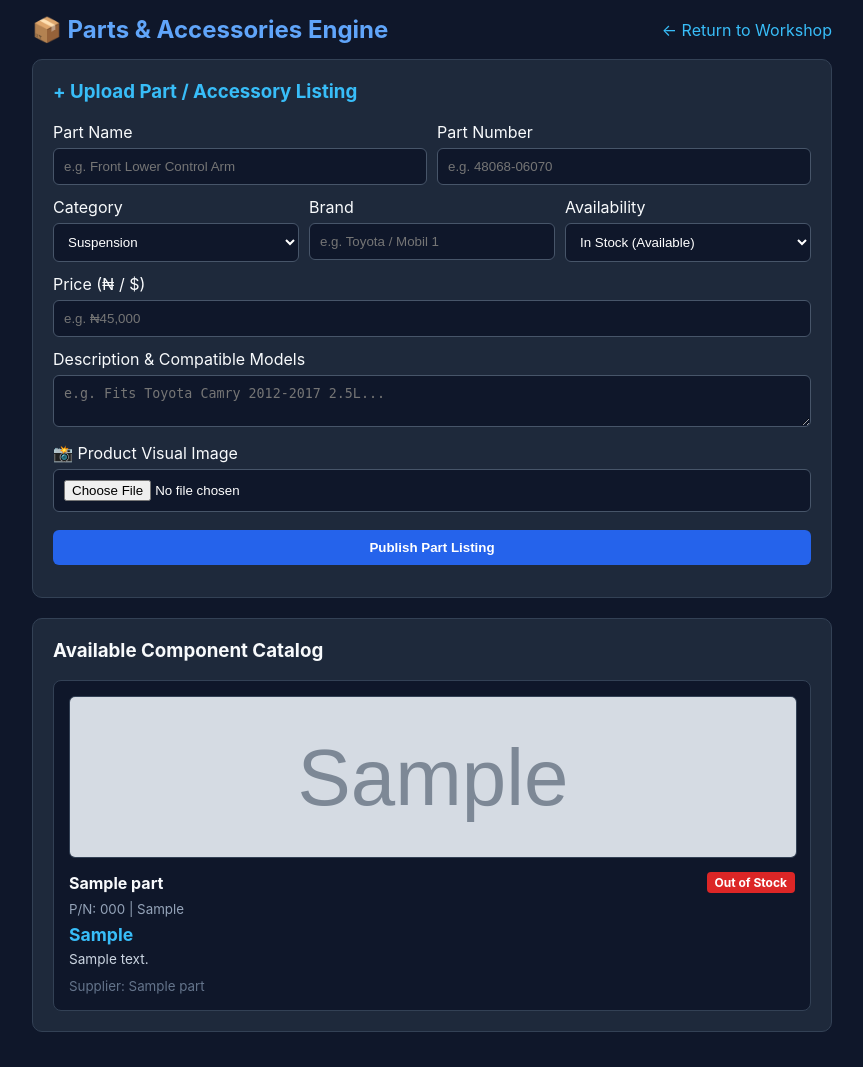
After one commit to godsolomo/Cabostech-, a Flask app: page /parts in a window 1280 px wide. The commit adds this page. Shown: the whole page, without its empty margins (208-1071 px from the left). Run offline with Flask 3, Linux system fonts and the light colour scheme; tables that the repository leaves empty hold one stand-in row (values such as "Sample post"); grey boxes marked "Sample" are stand-in pictures.

Commit message:
Add multi-role authentication (technician, owner, supplier) and visual image upload for workshop service and parts catalog

```diff
--- a/app.py
+++ b/app.py
@@ -1,11 +1,16 @@
-from flask import Flask, render_template, request, jsonify, redirect, url_for
+import os
+import time
+from flask import Flask, render_template, request, redirect, url_for, flash
 from flask_sqlalchemy import SQLAlchemy
+from flask_login import LoginManager, UserMixin, login_user, logout_user, login_required, current_user
+from werkzeug.security import generate_password_hash, check_password_hash
+from werkzeug.utils import secure_filename
 import requests
-import os
 
 app = Flask(__name__)
+app.config['SECRET_KEY'] = os.environ.get('SECRET_KEY', 'cabos-tech-secret-key-2026')
 
-# Configure PostgreSQL or SQLite fallback
+# Database configuration
 db_url = os.environ.get('DATABASE_URL', 'sqlite:///cabostech.db')
 if db_url.startswith("postgres://"):
     db_url = db_url.replace("postgres://", "postgresql://", 1)
@@ -13,9 +18,33 @@ if db_url.startswith("postgres://"):
 app.config['SQLALCHEMY_DATABASE_URI'] = db_url
 app.config['SQLALCHEMY_TRACK_MODIFICATIONS'] = False
 
+# Image Upload Configuration
+UPLOAD_FOLDER = os.path.join('static', 'uploads')
+ALLOWED_EXTENSIONS = {'png', 'jpg', 'jpeg', 'webp', 'gif'}
+app.config['UPLOAD_FOLDER'] = UPLOAD_FOLDER
+os.makedirs(UPLOAD_FOLDER, exist_ok=True)
+
 db = SQLAlchemy(app)
+login_manager = LoginManager(app)
+login_manager.login_view = 'login'
 
-# --- CABOS TECH & TAN DATA MODELS ---
+def allowed_file(filename):
+    return '.' in filename and filename.rsplit('.', 1)[1].lower() in ALLOWED_EXTENSIONS
+
+# --- MODELS ---
+
+class User(UserMixin, db.Model):
+    id = db.Column(db.Integer, primary_key=True)
+    username = db.Column(db.String(80), unique=True, nullable=False)
+    email = db.Column(db.String(120), unique=True, nullable=False)
+    password_hash = db.Column(db.String(200), nullable=False)
+    role = db.Column(db.String(20), nullable=False, default='owner') # 'technician', 'owner', 'supplier'
+
+    def set_password(self, password):
+        self.password_hash = generate_password_hash(password)
+
+    def check_password(self, password):
+        return check_password_hash(self.password_hash, password)
 
 class Vehicle(db.Model):
     id = db.Column(db.Integer, primary_key=True)
@@ -27,27 +56,36 @@ class Vehicle(db.Model):
     engine = db.Column(db.String(100))
     drive_type = db.Column(db.String(50))
     plant_country = db.Column(db.String(50))
-    inspections = db.relationship('Inspection', backref='vehicle', lazy=True)
+    odometer = db.Column(db.Integer, default=0)
+    owner_id = db.Column(db.Integer, db.ForeignKey('user.id'), nullable=True)
+    records = db.relationship('ServiceRecord', backref='vehicle', lazy=True)
 
-class Inspection(db.Model):
+class ServiceRecord(db.Model):
     id = db.Column(db.Integer, primary_key=True)
     vehicle_id = db.Column(db.Integer, db.ForeignKey('vehicle.id'), nullable=False)
+    service_type = db.Column(db.String(50), nullable=False)
+    technician = db.Column(db.String(100))
+    odometer_at_service = db.Column(db.Integer)
     date = db.Column(db.DateTime, default=db.func.current_timestamp())
-    camber_front = db.Column(db.String(20))
-    caster_front = db.Column(db.String(20))
-    toe_front = db.Column(db.String(20))
-    suspension_status = db.Column(db.String(100))
-    notes = db.Column(db.Text)
+    details = db.Column(db.Text)
+    image_url = db.Column(db.String(255), nullable=True) # Workshop visual image log
 
-class EmergencyDispatch(db.Model):
+class Part(db.Model):
     id = db.Column(db.Integer, primary_key=True)
-    client_name = db.Column(db.String(100))
-    phone = db.Column(db.String(20))
-    location = db.Column(db.String(200))
-    issue_type = db.Column(db.String(100))
-    status = db.Column(db.String(20), default='Pending')
+    name = db.Column(db.String(100), nullable=False)
+    part_number = db.Column(db.String(50))
+    category = db.Column(db.String(50)) # Engine, Steering, Suspension, Filters, Oils
+    brand = db.Column(db.String(50))
+    price = db.Column(db.String(30))
+    availability = db.Column(db.String(30), default='In Stock') # 'In Stock', 'Order Request', 'Out of Stock'
+    description = db.Column(db.Text)
+    image_url = db.Column(db.String(255), nullable=True) # Product visual photo
+    seller_name = db.Column(db.String(100))
 
-# Auto-create tables in PostgreSQL on request
+@login_manager.user_loader
+def load_user(user_id):
+    return User.query.get(int(user_id))
+
 _tables_created = False
 
 @app.before_request
@@ -57,7 +95,49 @@ def setup_tables():
         db.create_all()
         _tables_created = True
 
-# --- ROUTES ---
+# --- AUTH ROUTES ---
+
+@app.route('/signup', methods=['GET', 'POST'])
+def signup():
+    if request.method == 'POST':
+        username = request.form.get('username')
+        email = request.form.get('email')
+        password = request.form.get('password')
+        role = request.form.get('role', 'owner')
+
+        if User.query.filter((User.username == username) | (User.email == email)).first():
+            return render_template('signup.html', error="Username or Email already exists.")
+
+        user = User(username=username, email=email, role=role)
+        user.set_password(password)
+        db.session.add(user)
+        db.session.commit()
+        login_user(user)
+        return redirect(url_for('home'))
+
+    return render_template('signup.html')
+
+@app.route('/login', methods=['GET', 'POST'])
+def login():
+    if request.method == 'POST':
+        email = request.form.get('email')
+        password = request.form.get('password')
+        user = User.query.filter_by(email=email).first()
+
+        if user and user.check_password(password):
+            login_user(user)
+            return redirect(url_for('home'))
+        return render_template('login.html', error="Invalid email or password.")
+
+    return render_template('login.html')
+
+@app.route('/logout')
+@login_required
+def logout():
+    logout_user()
+    return redirect(url_for('home'))
+
+# --- CORE APP ROUTES ---
 
 @app.route('/')
 def home():
@@ -66,19 +146,14 @@ def home():
 @app.route('/search', methods=['POST'])
 def search_vin():
     vin = request.form.get('vin', '').strip().upper()
-
     if not vin or len(vin) != 17:
         return render_template('index.html', error="Please enter a valid 17-character VIN.")
 
     try:
-        # 1. Search local PostgreSQL database
         vehicle = Vehicle.query.filter_by(vin=vin).first()
-
-        # 2. Fetch from NHTSA API if vehicle record does not exist
         if not vehicle:
             api_url = f"https://vpic.nhtsa.dot.gov/api/vehicles/decodevinvalues/{vin}?format=json"
             res_data = requests.get(api_url, timeout=5).json().get('Results', [{}])[0]
-
             if not res_data.get('Make'):
                 return render_template('index.html', error="VIN not found or invalid format.")
 
@@ -95,11 +170,87 @@ def search_vin():
             db.session.add(vehicle)
             db.session.commit()
 
-        return render_template('result.html', vehicle=vehicle)
-
+        return redirect(url_for('vehicle_profile', vehicle_id=vehicle.id))
     except Exception as e:
         db.session.rollback()
         return render_template('index.html', error=f"System Error: {str(e)}")
 
+@app.route('/vehicle/<int:vehicle_id>')
+def vehicle_profile(vehicle_id):
+    vehicle = Vehicle.query.get_or_404(vehicle_id)
+    history = ServiceRecord.query.filter_by(vehicle_id=vehicle.id).order_by(ServiceRecord.date.desc()).all()
+    return render_template('profile.html', vehicle=vehicle, history=history)
+
+@app.route('/service/add/<int:vehicle_id>', methods=['POST'])
+def add_service(vehicle_id):
+    service_type = request.form.get('service_type')
+    technician = request.form.get('technician')
+    odometer = request.form.get('odometer')
+    details = request.form.get('details')
+
+    image_url = None
+    file = request.files.get('image')
+    if file and file.filename != '' and allowed_file(file.filename):
+        filename = f"{int(time.time())}_{secure_filename(file.filename)}"
+        file.save(os.path.join(app.config['UPLOAD_FOLDER'], filename))
+        image_url = f"/static/uploads/{filename}"
+
+    record = ServiceRecord(
+        vehicle_id=vehicle_id,
+        service_type=service_type,
+        technician=technician,
+        odometer_at_service=int(odometer) if odometer else 0,
+        details=details,
+        image_url=image_url
+    )
+
+    if odometer:
+        v = Vehicle.query.get(vehicle_id)
+        v.odometer = int(odometer)
+
+    db.session.add(record)
+    db.session.commit()
+    return redirect(url_for('vehicle_profile', vehicle_id=vehicle_id))
+
+# --- PARTS ENGINE ROUTES ---
+
+@app.route('/parts')
+def parts_catalog():
+    parts = Part.query.order_by(Part.id.desc()).all()
+    return render_template('parts.html', parts=parts)
+
+@app.route('/parts/add', methods=['POST'])
+def add_part():
+    name = request.form.get('name')
+    part_number = request.form.get('part_number')
+    category = request.form.get('category')
+    brand = request.form.get('brand')
+    price = request.form.get('price')
+    availability = request.form.get('availability')
+    description = request.form.get('description')
+    seller_name = request.form.get('seller_name', current_user.username if current_user.is_authenticated else 'Workshop Supplier')
+
+    image_url = None
+    file = request.files.get('image')
+    if file and file.filename != '' and allowed_file(file.filename):
+        filename = f"part_{int(time.time())}_{secure_filename(file.filename)}"
+        file.save(os.path.join(app.config['UPLOAD_FOLDER'], filename))
+        image_url = f"/static/uploads/{filename}"
+
+    part = Part(
+        name=name,
+        part_number=part_number,
+        category=category,
+        brand=brand,
+        price=price,
+        availability=availability,
+        description=description,
+        seller_name=seller_name,
+        image_url=image_url
+    )
+    db.session.add(part)
+    db.session.commit()
+    return redirect(url_for('parts_catalog'))
+
 if __name__ == '__main__':
     app.run(debug=True)
--- /dev/null
+++ b/templates/parts.html
@@ -0,0 +1,115 @@
+<!DOCTYPE html>
+<html lang="en">
+<head>
+    <meta charset="UTF-8"><meta name="viewport" content="width=device-width, initial-scale=1.0">
+    <title>Parts & Accessories Engine - CABOS TECH</title>
+    <style>
+        body { font-family: -apple-system, BlinkMacSystemFont, "Segoe UI", Roboto, sans-serif; background: #0f172a; color: #f8fafc; margin: 0; padding: 15px; }
+        .container { max-width: 800px; margin: 0 auto; }
+        .card { background: #1e293b; border: 1px solid #334155; padding: 20px; border-radius: 10px; margin-bottom: 20px; }
+        .grid { display: grid; grid-template-columns: repeat(auto-fit, minmax(230px, 1fr)); gap: 15px; }
+        .part-card { background: #0f172a; border: 1px solid #334155; padding: 15px; border-radius: 8px; }
+        .part-img { width: 100%; height: 160px; object-fit: cover; border-radius: 6px; margin-bottom: 10px; border: 1px solid #334155; }
+        .tag-instock { background: #16a34a; color: white; padding: 3px 8px; border-radius: 4px; font-size: 0.75em; font-weight: bold; }
+        .tag-order { background: #d97706; color: white; padding: 3px 8px; border-radius: 4px; font-size: 0.75em; font-weight: bold; }
+        .tag-out { background: #dc2626; color: white; padding: 3px 8px; border-radius: 4px; font-size: 0.75em; font-weight: bold; }
+        input, select, textarea, button { width: 100%; padding: 10px; margin: 6px 0 12px 0; border-radius: 6px; border: 1px solid #475569; background: #0f172a; color: #fff; box-sizing: border-box; }
+        button { background: #2563eb; font-weight: bold; cursor: pointer; border: none; }
+        a { color: #38bdf8; text-decoration: none; }
+    </style>
+</head>
+<body>
+    <div class="container">
+        <div style="display:flex; justify-content:space-between; align-items:center; margin-bottom:15px;">
+            <h2 style="color:#60a5fa; margin:0;">📦 Parts & Accessories Engine</h2>
+            <a href="/">&larr; Return to Workshop</a>
+        </div>
+
+        <!-- Add Part Form (For Suppliers & Technicians) -->
+        <div class="card">
+            <h3 style="margin-top:0; color:#38bdf8;">+ Upload Part / Accessory Listing</h3>
+            <form action="/parts/add" method="POST" enctype="multipart/form-data">
+                <div style="display:grid; grid-template-columns: 1fr 1fr; gap:10px;">
+                    <div>
+                        <label>Part Name</label>
+                        <input type="text" name="name" required placeholder="e.g. Front Lower Control Arm">
+                    </div>
+                    <div>
+                        <label>Part Number</label>
+                        <input type="text" name="part_number" placeholder="e.g. 48068-06070">
+                    </div>
+                </div>
+
+                <div style="display:grid; grid-template-columns: 1fr 1fr 1fr; gap:10px;">
+                    <div>
+                        <label>Category</label>
+                        <select name="category">
+                            <option value="Suspension">Suspension</option>
+                            <option value="Steering">Steering</option>
+                            <option value="Engine & Filters">Engine & Filters</option>
+                            <option value="Oils & Fluids">Oils & Fluids</option>
+                            <option value="Braking">Braking</option>
+                            <option value="Tyres & Wheels">Tyres & Wheels</option>
+                        </select>
+                    </div>
+                    <div>
+                        <label>Brand</label>
+                        <input type="text" name="brand" placeholder="e.g. Toyota / Mobil 1">
+                    </div>
+                    <div>
+                        <label>Availability</label>
+                        <select name="availability">
+                            <option value="In Stock">In Stock (Available)</option>
+                            <option value="Order Request">Order Request (Supplier)</option>
+                            <option value="Out of Stock">Out of Stock</option>
+                        </select>
+                    </div>
+                </div>
+
+                <label>Price (₦ / $)</label>
+                <input type="text" name="price" placeholder="e.g. ₦45,000">
+
+                <label>Description & Compatible Models</label>
+                <textarea name="description" rows="2" placeholder="e.g. Fits Toyota Camry 2012-2017 2.5L..."></textarea>
+
+                <label>📸 Product Visual Image</label>
+                <input type="file" name="image" accept="image/*" required>
+
+                <button type="submit">Publish Part Listing</button>
+            </form>
+        </div>
+
+        <!-- Parts Marketplace Listings -->
+        <div class="card">
+            <h3 style="margin-top:0;">Available Component Catalog</h3>
+            {% if parts %}
+                <div class="grid">
+                    {% for p in parts %}
+                        <div class="part-card">
+                            {% if p.image_url %}
+                                <img src="{{ p.image_url }}" class="part-img" alt="{{ p.name }}">
+                            {% endif %}
+                            <div style="display:flex; justify-content:space-between; align-items:center; margin-bottom:5px;">
+                                <strong style="color:#f8fafc; font-size:1em;">{{ p.name }}</strong>
+                                {% if p.availability == 'In Stock' %}
+                                    <span class="tag-instock">Available</span>
+                                {% elif p.availability == 'Order Request' %}
+                                    <span class="tag-order">Order Request</span>
+                                {% else %}
+                                    <span class="tag-out">Out of Stock</span>
+                                {% endif %}
+                            </div>
+                            <small style="color:#94a3b8;">P/N: {{ p.part_number }} | {{ p.brand }}</small><br>
+                            <div style="color:#38bdf8; font-weight:bold; font-size:1.1em; margin: 6px 0;">{{ p.price }}</div>
+                            <p style="font-size:0.85em; color:#cbd5e1; margin:0 0 8px 0;">{{ p.description }}</p>
+                            <small style="color:#64748b;">Supplier: {{ p.seller_name }}</small>
+                        </div>
+                    {% endfor %}
+                </div>
+            {% else %}
+                <p style="color:#94a3b8;">No parts listed yet. Use the form above to publish your first part item.</p>
+            {% endif %}
+        </div>
+    </div>
+</body>
+</html>
```
Also changed, not shown: templates/index.html (+32 -50 lines), templates/profile.html (+29 -20 lines), templates/signup.html (added, +43 -0 lines).
